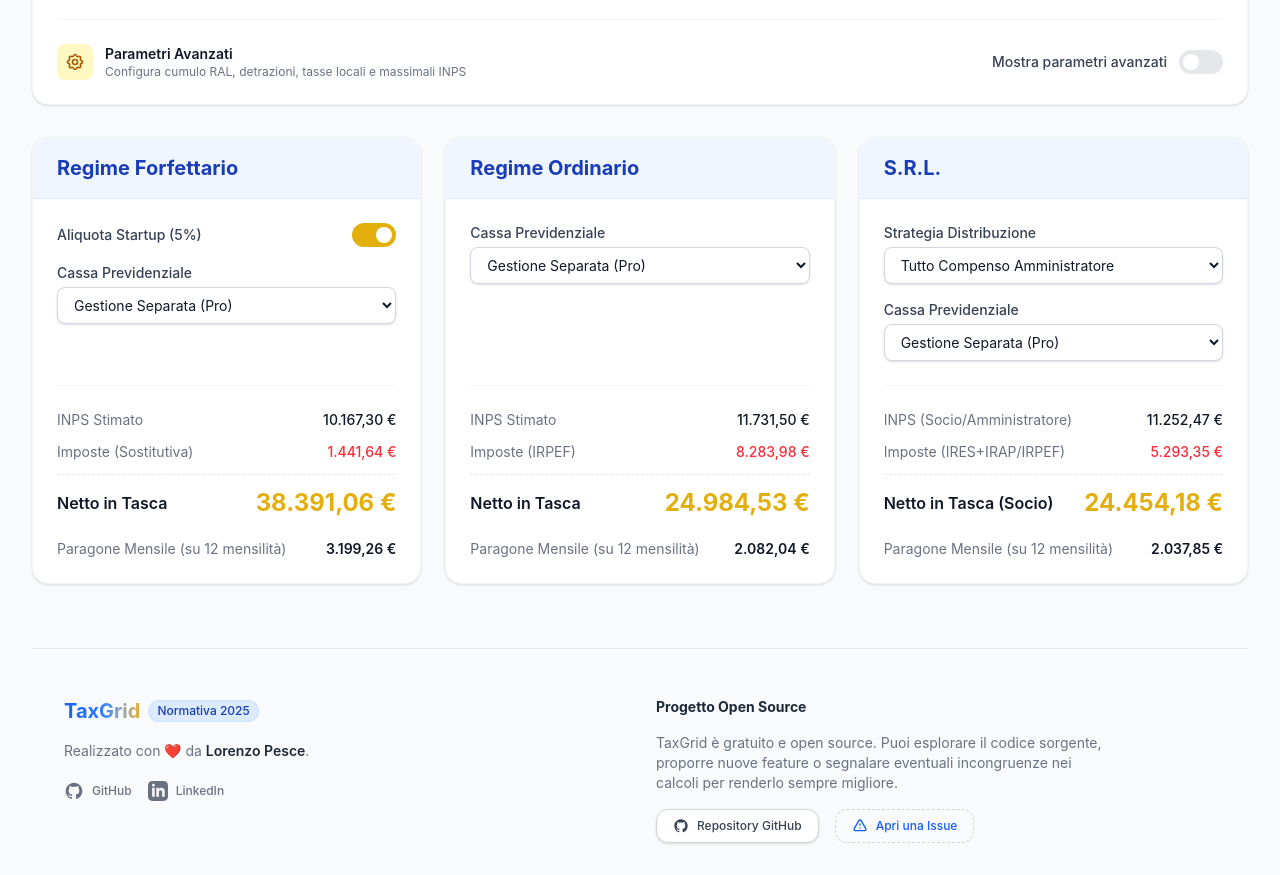
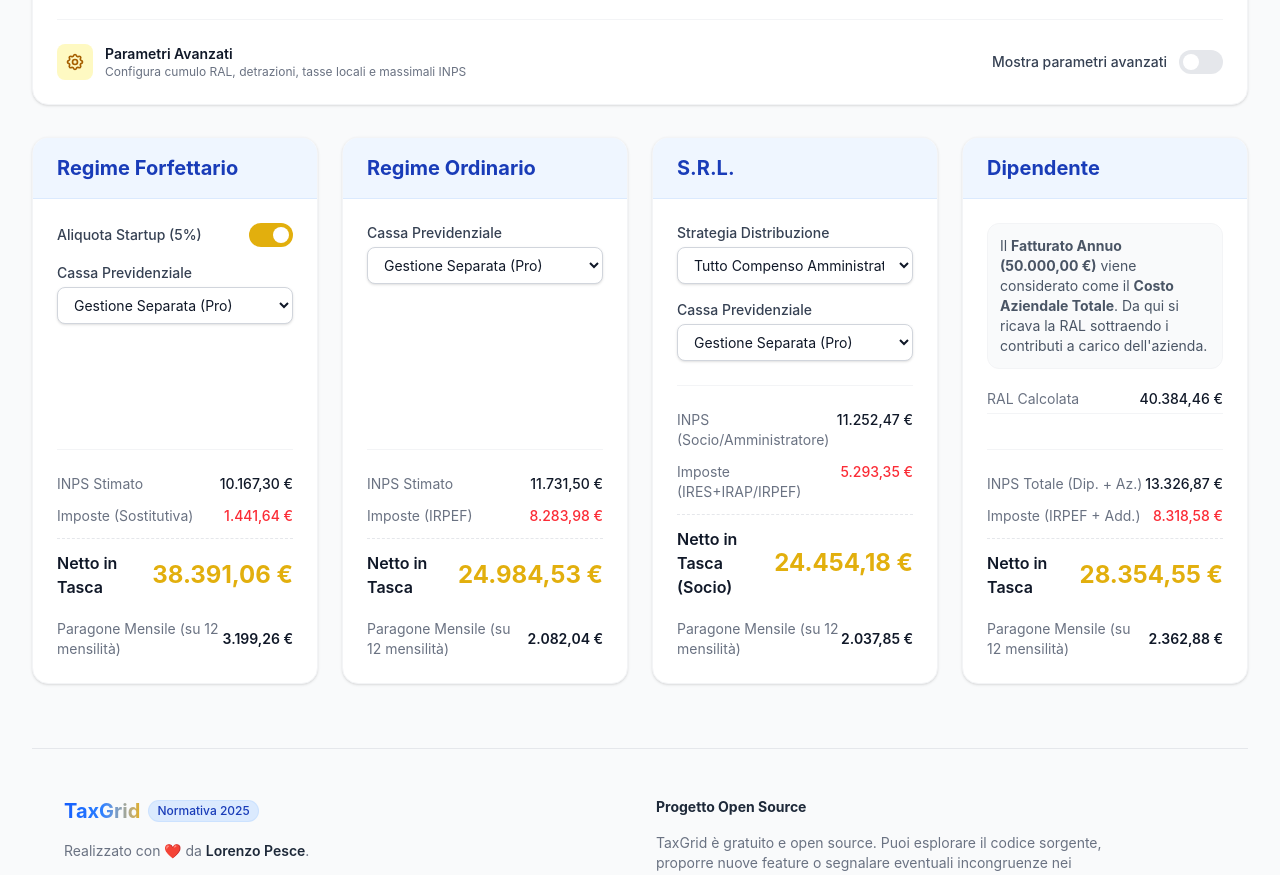
Before and after one commit to p-lorenzo/taxgrid, a Vue app: page / in a window 1280 px wide. Shown: the part 400-1275 px from the top of the page. Built offline with nearby package versions, Linux system fonts and the light colour scheme.

Commit message:
feat: aggiunto regime Dipendente per comparazione netto a parità di costo aziendale

```diff
--- a/src/App.vue
+++ b/src/App.vue
@@ -258,7 +258,7 @@ const formatCurrency = (val: number) => {
       </div>
 
       <!-- Regimes Grid -->
-      <div class="grid grid-cols-1 lg:grid-cols-3 gap-6">
+      <div class="grid grid-cols-1 md:grid-cols-2 xl:grid-cols-4 gap-6">
 
         <!-- Forfettario Card -->
         <div class="bg-white dark:bg-gray-800 rounded-2xl shadow-sm border border-gray-100 dark:border-gray-700 overflow-hidden flex flex-col transition-transform hover:-translate-y-1 hover:shadow-lg duration-300">
@@ -508,6 +508,48 @@ const formatCurrency = (val: number) => {
           </div>
         </div>
 
+        <!-- Dipendente Card -->
+        <div class="bg-white dark:bg-gray-800 rounded-2xl shadow-sm border border-gray-100 dark:border-gray-700 overflow-hidden flex flex-col transition-transform hover:-translate-y-1 hover:shadow-lg duration-300">
+          <div class="bg-blue-50 dark:bg-blue-950/30 px-6 py-4 border-b border-blue-100 dark:border-blue-900/30">
+            <h3 class="text-xl font-bold text-blue-800 dark:text-blue-300">Dipendente</h3>
+          </div>
+
+          <div class="p-6 flex-grow flex flex-col">
+            <div class="mb-6 space-y-4">
+              <div class="p-3 bg-gray-50 dark:bg-gray-900 rounded-xl border border-gray-100 dark:border-gray-700 text-sm text-gray-600 dark:text-gray-400">
+                <p>
+                  Il <strong>Fatturato Annuo ({{ formatCurrency(store.fatturato) }})</strong> viene considerato come il
+                  <strong>Costo Aziendale Totale</strong>. Da qui si ricava la RAL sottraendo i contributi a carico dell'azienda.
+                </p>
+              </div>
+
+              <div class="flex justify-between text-sm py-1 border-b border-gray-100 dark:border-gray-700">
+                <span class="text-gray-500 dark:text-gray-400">RAL Calcolata</span>
+                <span class="font-medium text-gray-900 dark:text-white">{{ formatCurrency(store.dipendenteResult.ral) }}</span>
+              </div>
+            </div>
+
+            <div class="mt-auto space-y-3 pt-6 border-t border-gray-100 dark:border-gray-700">
+              <div class="flex justify-between text-sm">
+                <span class="text-gray-500 dark:text-gray-400">INPS Totale (Dip. + Az.)</span>
+                <span class="font-medium text-gray-900 dark:text-white">{{ formatCurrency(store.dipendenteResult.inps) }}</span>
+              </div>
+              <div class="flex justify-between text-sm">
+                <span class="text-gray-500 dark:text-gray-400">Imposte (IRPEF + Add.)</span>
+                <span class="font-medium text-red-500">{{ formatCurrency(store.dipendenteResult.tasse) }}</span>
+              </div>
+              <div class="flex justify-between items-center pt-3 border-t border-dashed border-gray-200 dark:border-gray-700">
+                <span class="text-base font-semibold text-gray-900 dark:text-white">Netto in Tasca</span>
+                <span class="text-2xl font-bold text-[#e2af0d]">{{ formatCurrency(store.dipendenteResult.netto) }}</span>
+              </div>
+              <div class="flex justify-between items-center pt-2 text-sm text-gray-500 dark:text-gray-400">
+                <span>Paragone Mensile (su {{ store.mesiParagone }} mensilità)</span>
+                <span class="font-semibold text-gray-900 dark:text-white">{{ formatCurrency(store.dipendenteResult.nettoMensile) }}</span>
+              </div>
+            </div>
+          </div>
+        </div>
+
       </div>
     </div>
 
--- a/src/store/taxStore.ts
+++ b/src/store/taxStore.ts
@@ -405,6 +405,44 @@ export const useTaxStore = defineStore('taxStore', () => {
     }
   })
 
+  // Calculations: Dipendente
+  const dipendenteResult = computed(() => {
+    // Fatturato = Costo Aziendale totale (RAL + Contributi INPS Datore)
+    // Assumiamo: INPS Datore ~ 23.81%, INPS Dipendente ~ 9.19%
+    const aliquotaInpsDatore = 0.2381;
+    const aliquotaInpsDipendente = 0.0919;
+
+    const ral = fatturato.value / (1 + aliquotaInpsDatore);
+    const inpsDatore = ral * aliquotaInpsDatore;
+    const inpsDipendente = ral * aliquotaInpsDipendente;
+
+    const imponibileFiscale = Math.max(ral - inpsDipendente, 0);
+    const irpefLorda = calcolaIrpefLorda(imponibileFiscale);
+    const detrazioni = calcolaDetrazioniDipendente(imponibileFiscale);
+    const irpefNetta = Math.max(irpefLorda - detrazioni, 0);
+
+    const addizionaleRegionaleVal = advancedMode.value ? addizionaleRegionale.value : 0;
+    const addizionaleComunaleVal = advancedMode.value ? addizionaleComunale.value : 0;
+    const tasseRegionali = imponibileFiscale * (addizionaleRegionaleVal / 100);
+    const tasseComunali = imponibileFiscale * (addizionaleComunaleVal / 100);
+
+    const tasseTotali = irpefNetta + tasseRegionali + tasseComunali;
+    const inpsTotale = inpsDatore + inpsDipendente;
+
+    const netto = ral - inpsDipendente - tasseTotali;
+    const nettoMensile = netto / mesiParagone.value;
+
+    return {
+      inps: inpsTotale,
+      inpsDipendente,
+      inpsDatore,
+      ral,
+      tasse: tasseTotali,
+      netto,
+      nettoMensile
+    }
+  })
+
   // Watchers for mutual exclusivity and resets
   watch(forfettarioCassa, (newCassa) => {
     if (newCassa === 'gestione_separata') {
@@ -442,7 +480,7 @@ export const useTaxStore = defineStore('taxStore', () => {
     forfettarioCassa, forfettarioStartup, forfettarioRiduzione35, forfettarioRiduzione50,
     ordinarioCassa, ordinarioRiduzione50,
     srlDistribuzione, srlCassa, srlRiduzione50,
-    forfettarioResult, ordinarioResult, srlResult,
+    forfettarioResult, ordinarioResult, srlResult, dipendenteResult,
     mesiParagone,
     hasLavoroDipendente, ralDipendente, dipendenteFullTime,
     addizionaleRegionale, addizionaleComunale, massimaleInps
```
